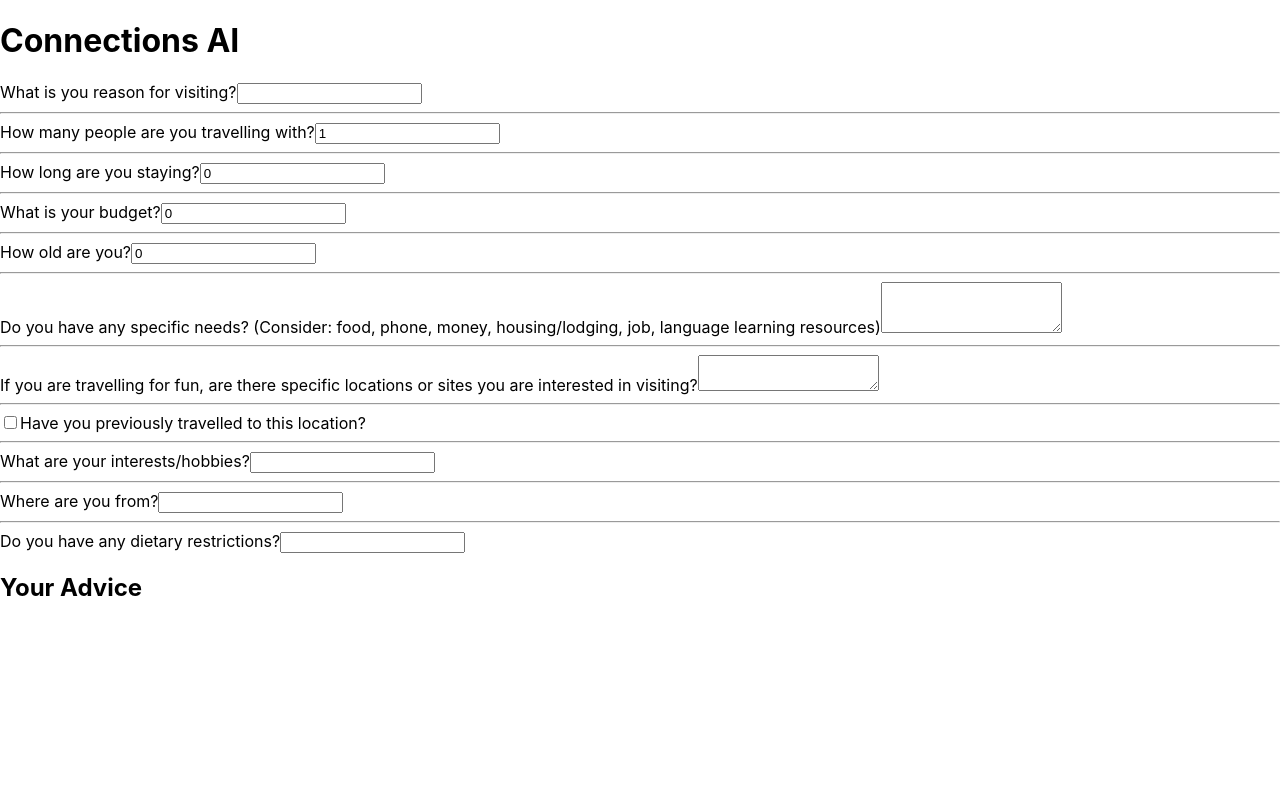
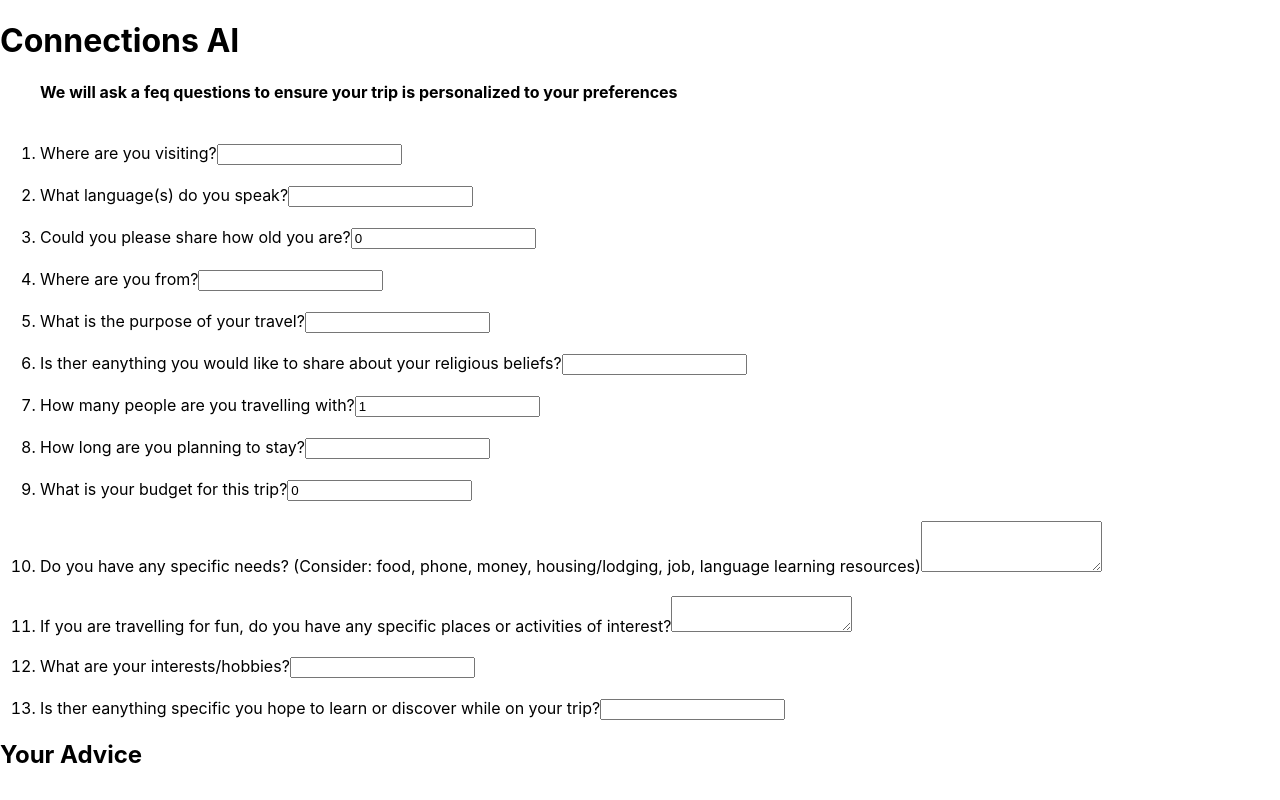
Before and after one commit to IsaacWeber1/community-connect, a React (Create React App) app: page / in a window 1280 px wide. Built offline with nearby package versions, Linux system fonts and the light colour scheme.

Commit message:
new questions

```diff
--- a/src/form-components/FirstQuestionSet.tsx
+++ b/src/form-components/FirstQuestionSet.tsx
@@ -3,9 +3,12 @@ import { Col, Form, Row } from "react-bootstrap";
 
 export function FirstQuestionSet(): JSX.Element {
 
+    const [destination, setDestination]= useState<string>("");
     const [purpose, setPurpose] = useState<string>("");
+    const [beliefs, setBeliefs] = useState<string>("");
+    const [languages, setLanguages]= useState<string>("");
     const [travellerCount, setTravellerCount] = useState<number>(1);
-    const [duration, setDuration] = useState<number>(0);
+    const [duration, setDuration] = useState<string>("");
     const [needs, setNeeds] = useState<string>("");
     const [locations, setLocations] = useState<string>("");
     const [previouslyBeen, setPreviouslyBeen] = useState<boolean>(false);
@@ -16,52 +19,104 @@ export function FirstQuestionSet(): JSX.Element {
     const [bugdet, setBudget] = useState<number>(0);
 
     return (
-        <>
+        <ol>
+            <h4>We will ask a feq questions to ensure your trip is personalized to your preferences</h4>
+            <br></br>
+            <Form.Group controlId="placeVisiting">
+                <li>
+                    <Form.Label>Where are you visiting?</Form.Label>
+                    <Form.Control
+                    value={destination}
+                    onChange={(event: React.ChangeEvent<HTMLInputElement>) => setDestination(event.target.value)}>
+                    </Form.Control>
+                </li>
+            </Form.Group>
+            <br></br>
             <Form.Group controlId="reasonForTrip">
-                <Form.Label>What is you reason for visiting?</Form.Label>
+                <li>
+                    <Form.Label>What language(s) do you speak?</Form.Label>
+                    <Form.Control
+                    value={languages}
+                    onChange={(event: React.ChangeEvent<HTMLInputElement>) => setLanguages(event.target.value)}>
+                    </Form.Control>
+                </li>
+            </Form.Group>
+            <br></br>
+            <Form.Group controlId="ageOfUser">
+                <li>
+                    <Form.Label>Could you please share how old you are?</Form.Label>
+                    <Form.Control
+                    type="number"
+                    value={age}
+                    onChange={(event: React.ChangeEvent<HTMLInputElement>) => setAge(parseInt(event.target.value))}>
+                    </Form.Control>
+                </li>
+            </Form.Group>
+            <br></br>
+            <Form.Group controlId="homeCountry/Location">
+                <li>
+                    <Form.Label>Where are you from?</Form.Label>
+                    <Form.Control
+                    value={origin}
+                    onChange={(event: React.ChangeEvent<HTMLInputElement>) => setOrigin(event.target.value)}>
+                    </Form.Control>
+                </li>
+            </Form.Group>
+            <br></br>
+            <Form.Group controlId="reasonForTrip">
+                <li>
+                    <Form.Label>What is the purpose of your travel?</Form.Label>
                     <Form.Control
                     value={purpose}
                     onChange={(event: React.ChangeEvent<HTMLInputElement>) => setPurpose(event.target.value)}>
                     </Form.Control>
+                </li>
             </Form.Group>
-            <hr></hr>
+            <br></br>
+            <Form.Group controlId="stateReligiousBeliefs">
+                <li>
+                    <Form.Label>Is ther eanything you would like to share about your religious beliefs?</Form.Label>
+                    <Form.Control
+                    value={beliefs}
+                    onChange={(event: React.ChangeEvent<HTMLInputElement>) => setBeliefs(event.target.value)}>
+                    </Form.Control>
+                </li>
+            </Form.Group>
+            <br></br>
             <Form.Group controlId="numberTravellingWith">
+                <li>
                     <Form.Label>How many people are you travelling with?</Form.Label>
                     <Form.Control
                     type="number"
                     value={travellerCount}
                     onChange={(event: React.ChangeEvent<HTMLInputElement>) => setTravellerCount(parseInt(event.target.value))}>
                     </Form.Control>
+                </li>
             </Form.Group>
-            <hr></hr>
+            <br></br>
             <Form.Group controlId="howLongStaying">
-                <Form.Label>How long are you staying?</Form.Label>
+                <li>
+                    <Form.Label>How long are you planning to stay?</Form.Label>
                     <Form.Control
-                type="number"
                     value={duration}
-                onChange={(event: React.ChangeEvent<HTMLInputElement>) => setDuration(parseInt(event.target.value))}>
+                    onChange={(event: React.ChangeEvent<HTMLInputElement>) => setDuration(event.target.value)}>
                     </Form.Control>
+                </li>
             </Form.Group>
-            <hr></hr>
+            <br></br>
             <Form.Group controlId="budgetForTrip">
-                <Form.Label>What is your budget?</Form.Label>
+                <li>
+                    <Form.Label>What is your budget for this trip?</Form.Label>
                     <Form.Control
                     type="number"
                     value={bugdet}
                     onChange={(event: React.ChangeEvent<HTMLInputElement>) => setBudget(parseInt(event.target.value))}>
                     </Form.Control>
+                </li>
             </Form.Group>
-            <hr></hr>
-            <Form.Group controlId="ageOfUser">
-                <Form.Label>How old are you?</Form.Label>
-                <Form.Control
-                type="number"
-                value={age}
-                onChange={(event: React.ChangeEvent<HTMLInputElement>) => setAge(parseInt(event.target.value))}>
-                </Form.Control>
-            </Form.Group>
-            <hr></hr>
+            <br></br>
             <Form.Group controlId="needs">
+                <li>
                     <Form.Label>Do you have any specific needs? (Consider: food, phone, money, housing/lodging, job, language learning resources)</Form.Label>
                     <Form.Control
                     as="textarea"
@@ -69,49 +124,40 @@ export function FirstQuestionSet(): JSX.Element {
                     value={needs}
                     onChange={(event: React.ChangeEvent<HTMLInputElement>) => setNeeds(event.target.value)}>
                     </Form.Control>
+                </li>
             </Form.Group>
-            <hr></hr>
+            <br></br>
             <Form.Group controlId="specificLocationPreferences">
-                <Form.Label>If you are travelling for fun, are there specific locations or sites you are interested in visiting?</Form.Label>
+                <li>
+                    <Form.Label>If you are travelling for fun, do you have any specific places or activities of interest?</Form.Label>
                     <Form.Control
                     as="textarea"
                     value={locations}
                     onChange={(event: React.ChangeEvent<HTMLInputElement>) => setLocations(event.target.value)}>
                     </Form.Control>
+                </li>
             </Form.Group>
-            <hr></hr>
-            <Form.Check
-                type="checkbox"
-                id="previouslyTravelledToLocation"
-                label="Have you previously travelled to this location?"
-                checked={previouslyBeen}
-                onChange={() => setPreviouslyBeen(!previouslyBeen)}
-            />
-            <hr></hr>
+            <br></br>
             <Form.Group controlId="interests/hobbies">
+                <li>
                     <Form.Label>What are your interests/hobbies?</Form.Label>
                     <Form.Control
                     type="textarea"
                     value={interests}
                     onChange={(event: React.ChangeEvent<HTMLInputElement>) => setInterests(event.target.value)}>
                     </Form.Control>
+                </li>
             </Form.Group>
-            <hr></hr>
-            <Form.Group controlId="homeCountry/Location">
-                <Form.Label>Where are you from?</Form.Label>
-                <Form.Control
-                value={origin}
-                onChange={(event: React.ChangeEvent<HTMLInputElement>) => setOrigin(event.target.value)}>
-                </Form.Control>
-            </Form.Group>
-            <hr></hr>
+            <br></br>
             <Form.Group controlId="hasDietaryRestrictions">
-                <Form.Label>Do you have any dietary restrictions?</Form.Label>
+                <li>
+                    <Form.Label>Is ther eanything specific you hope to learn or discover while on your trip?</Form.Label>
                     <Form.Control
                     value={dietaryInfo}
                     onChange={(event: React.ChangeEvent<HTMLInputElement>) => setDietaryInfo(event.target.value)}>
                     </Form.Control>
+                </li>
             </Form.Group>
-        </>
+        </ol>
     )
 }
```
Lines whose indentation alone changed are shown as unchanged.
